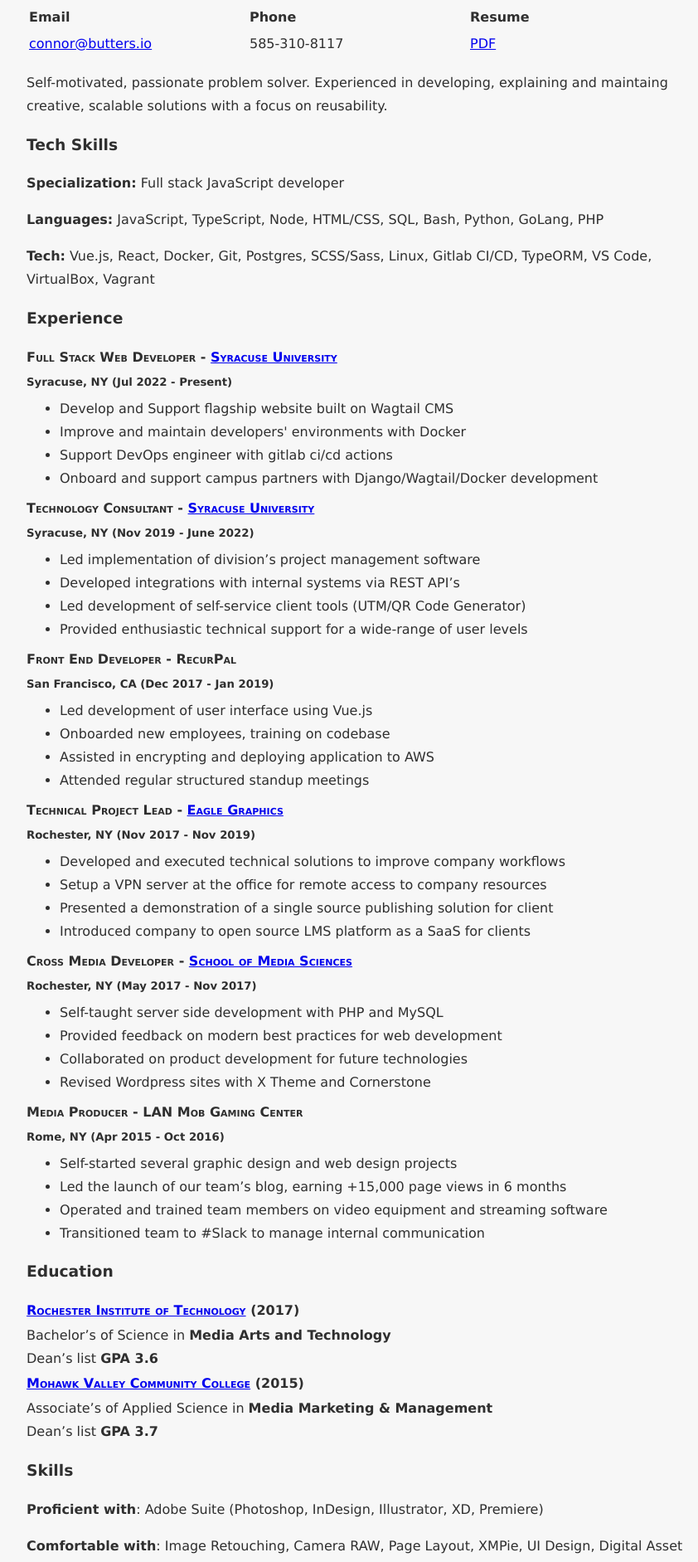
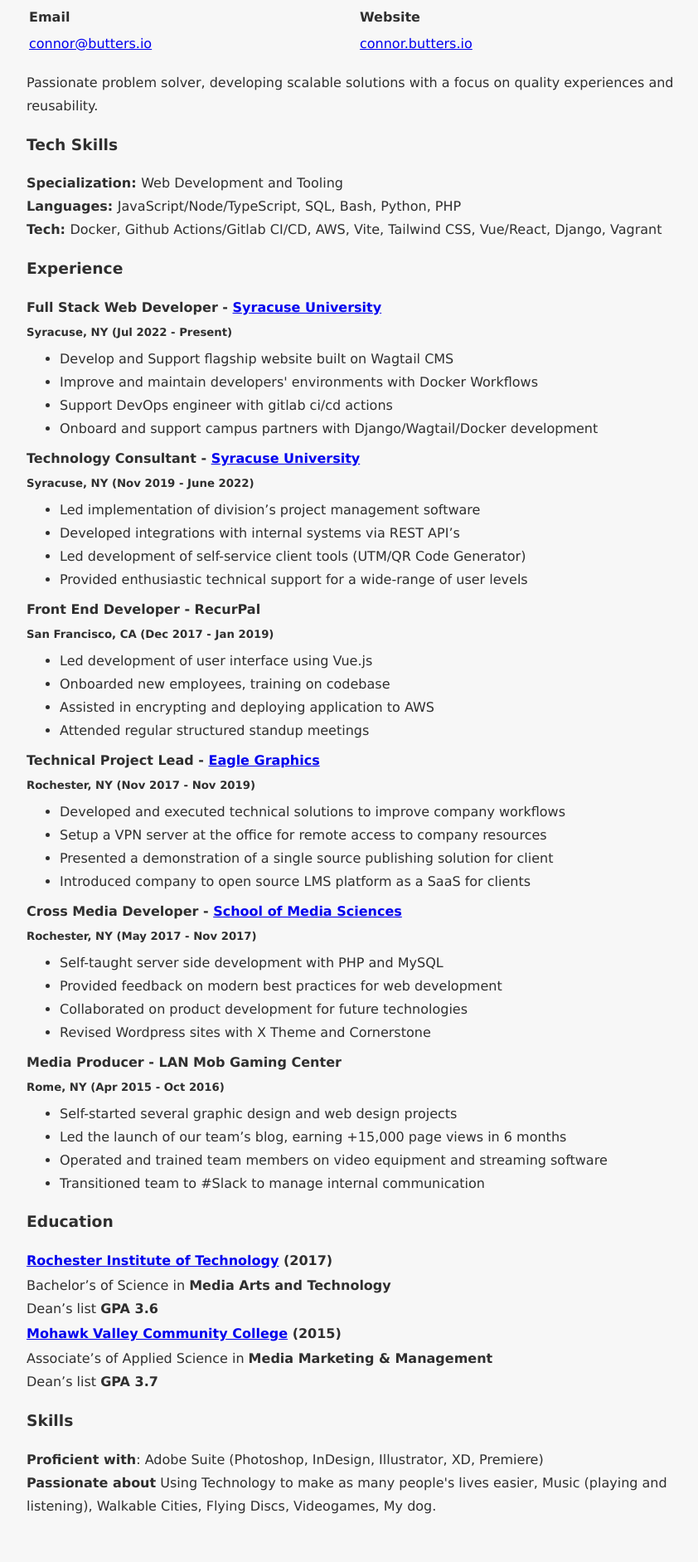
Before and after one commit to SeaButts/Online_Resume, a plain HTML site: page index.html in a window 1280 px wide. Shown: the part 120-2003 px from the top of the page at 83% size, without its empty margins (208-1050 px from the left). After the commit the page ends 1955 px from the top, so only its background shows below. Drawn offline with Linux system fonts and the light colour scheme.

Commit message:
update content + remove link to PDF and phone

```diff
--- a/index.html
+++ b/index.html
@@ -8,44 +8,41 @@
     <title>Connor Butters - Resume</title>
   </head>
   <body>
+    <header>
         <h1 id="connor-butters">Connor Butters</h1>
-    <h2 id="web-developer">Web Developer</h2>
+        <h2 id="programmer" class="print-hide">Programmer</h2>
         <table>
           <colgroup>
-        <col style="width: 33%" />
-        <col style="width: 33%" />
-        <col style="width: 33%" />
+            <col style="width: 50%" />
+            <col style="width: 50%" />
           </colgroup>
           <thead>
             <tr class="header">
               <th>Email</th>
-          <th>Phone</th>
-          <th>Resume</th>
+              <th>Website</th>
             </tr>
           </thead>
           <tbody>
             <tr class="odd">
               <td><a href="mailto:connor@butters.io">connor@butters.io</a></td>
-          <td>585-310-8117</td>
-          <td><a href="./Butters_Resume.pdf">PDF</a></td>
+              <td><a href="https://connor.butters.io">connor.butters.io</a></td>
             </tr>
           </tbody>
         </table>
-    <p>
-      Self-motivated, passionate problem solver. Experienced in developing, explaining and
-      maintaing creative, scalable solutions with a focus on reusability.
+        <p class="print-hide">
+          Passionate problem solver, developing scalable solutions with a focus on quality experiences and reusability.
         </p>
+    </header>
+    <main>
+        <section id="tech-skills-section">
             <h3 id="tech-skills">Tech Skills</h3>
-    <p><strong>Specialization:</strong> Full stack JavaScript developer</p>
-    <p>
-      <strong>Languages:</strong> JavaScript, TypeScript, Node, HTML/CSS, SQL, Bash, Python,
-      GoLang, PHP
-    </p>
-    <p>
-      <strong>Tech:</strong> Vue.js, React, Docker, Git, Postgres, SCSS/Sass, Linux, Gitlab
-      CI/CD, TypeORM, VS Code, VirtualBox, Vagrant
-    </p>
+            <div class="print-hide"><strong>Specialization: </strong>Web Development and Tooling</div>
+            <div><strong>Languages: </strong>JavaScript/Node/TypeScript, SQL, Bash, Python, PHP</div>
+            <div><strong>Tech: </strong>Docker, Github Actions/Gitlab CI/CD, AWS, Vite, Tailwind CSS, Vue/React, Django, Vagrant</div>
+        </section>
+        <section id="experience-section">
             <h3 id="experience">Experience</h3>
+            <section>
                 <h4 id="full-stack-web-developer---syracuse-university---syracuse-ny">
                   <strong>Full Stack Web Developer</strong> -
                   <a href="https://www.syracuse.edu/">Syracuse University</a>
@@ -53,10 +50,12 @@
                 <h5>Syracuse, NY (Jul 2022 - Present)</h5>
                 <ul>
                   <li>Develop and Support flagship website built on Wagtail CMS</li>
-      <li>Improve and maintain developers' environments with Docker</li>
+                  <li>Improve and maintain developers' environments with Docker Workflows</li>
                   <li>Support DevOps engineer with gitlab ci/cd actions</li>
                   <li>Onboard and support campus partners with Django/Wagtail/Docker development</li>
                 </ul>
+            </section>
+            <section>
                 <h4 id="technology-consultant---syracuse-university---syracuse-ny">
                   <strong>Technology Consultant</strong> -
                   <a href="https://www.syracuse.edu/">Syracuse University</a>
@@ -68,6 +67,8 @@
                   <li>Led development of self-service client tools (UTM/QR Code Generator)</li>
                   <li>Provided enthusiastic technical support for a wide-range of user levels</li>
                 </ul>
+            </section>
+            <section>
                 <h4 id="font-end-developer---recurpal---san-francisco-ca">
                   <strong>Front End Developer</strong> -
                   <span>RecurPal</span>
@@ -79,6 +80,8 @@
                   <li>Assisted in encrypting and deploying application to AWS</li>
                   <li>Attended regular structured standup meetings</li>
                 </ul>
+            </section>
+            <section>
                 <h4 id="technical-project-lead---eagle-graphics---rochester-ny">
                   <strong>Technical Project Lead</strong> -
                   <a href="https://www.eaglegraphicsinc.com/">Eagle Graphics</a>
@@ -90,6 +93,8 @@
                   <li>Presented a demonstration of a single source publishing solution for client</li>
                   <li>Introduced company to open source LMS platform as a SaaS for clients</li>
                 </ul>
+            </section>
+            <section class="print-hide">
                 <h4 id="cross-media-developer---school-of-media-sciences---rochester-ny">
                   <strong>Cross Media Developer</strong> -
                   <a href="https://www.rit.edu/">School of Media Sciences</a>
@@ -101,6 +106,8 @@
                   <li>Collaborated on product development for future technologies</li>
                   <li>Revised Wordpress sites with X Theme and Cornerstone</li>
                 </ul>
+            </section>
+            <section>
                 <h4 id="media-producer---lan-mob-gaming-center---rome-ny">
                   <strong>Media Producer</strong> -
                   <span>LAN Mob Gaming Center</span>
@@ -112,27 +119,31 @@
                   <li>Operated and trained team members on video equipment and streaming software</li>
                   <li>Transitioned team to #Slack to manage internal communication</li>
                 </ul>
+            </section>
+        </section>
+        <section id="education-section">
             <h3 id="education">Education</h3>
+            <section>
                 <h4 id="rochester-institute-of-technology-2017">
                   <a href="https://www.rit.edu/"><strong>Rochester Institute of Technology</strong></a> (2017)
                 </h4>
                 <div>Bachelor’s of Science in <strong>Media Arts and Technology</strong></div>
                 <div>Dean’s list <strong>GPA 3.6</strong></div>
+            </section>
+            <section>
                 <h4 id="mohawk-valley-community-college-2015">
                   <a href="https://www.mvcc.edu/"><strong>Mohawk Valley Community College</strong></a> (2015)
                 </h4>
                 <div>Associate’s of Applied Science in <strong>Media Marketing &amp; Management</strong></div>
                 <div>Dean’s list <strong>GPA 3.7</strong></div>
+            </section>
+        </section>
+        <section id="general-skills-section" class="print-hide">
             <h3 id="skills">Skills</h3>
-    <p>
-      <strong>Proficient with</strong>: Adobe Suite (Photoshop, InDesign, Illustrator, XD,
-      Premiere)
-    </p>
-    <p>
-      <strong>Comfortable with</strong>: Image Retouching, Camera RAW, Page Layout, XMPie, UI
-      Design, Digital Asset Management, Digital Photography
-    </p>
-    <p>A knack for getting the most out of the tools and resources provided to me and my team.</p>
+            <div><strong>Proficient with</strong>: Adobe Suite (Photoshop, InDesign, Illustrator, XD, Premiere)</div>
+            <div class='print-hide'><strong>Passionate about</strong> Using Technology to make as many people's lives easier, Music (playing and listening), Walkable Cities, Flying Discs, Videogames, My dog.</div>
+        </section>
+    </main>
   </body>
   <style>
     body {
@@ -172,5 +183,14 @@
     thead {
       text-align: left;
     }
+
+    @media print {
+        body { font-size: 10px; }
+        .print-hide { display: none }
+        a {
+            text-decoration: none;
+            color: inherit;
+        }
+    }
   </style>
 </html>
```
Lines whose indentation alone changed are shown as unchanged.
